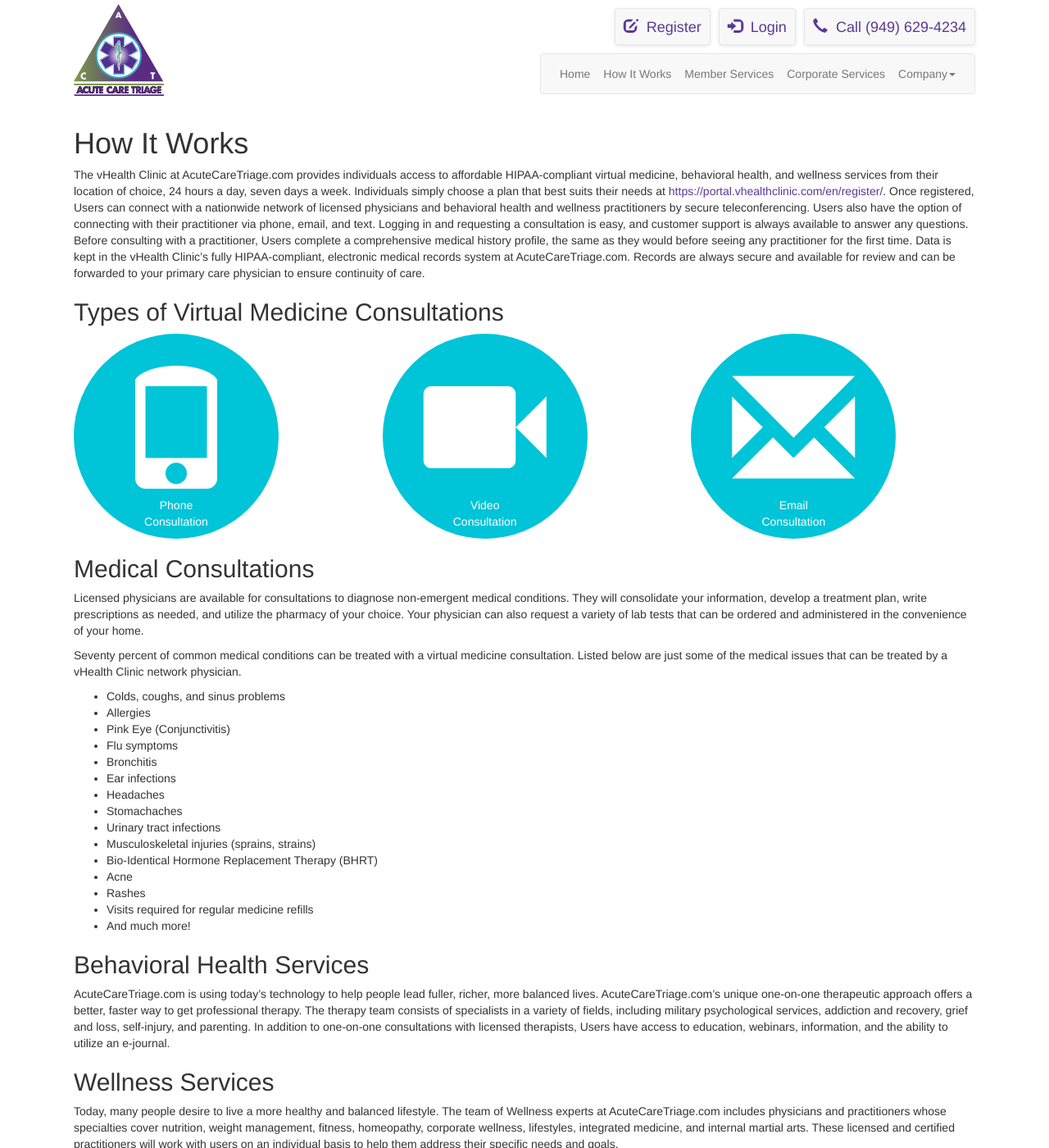
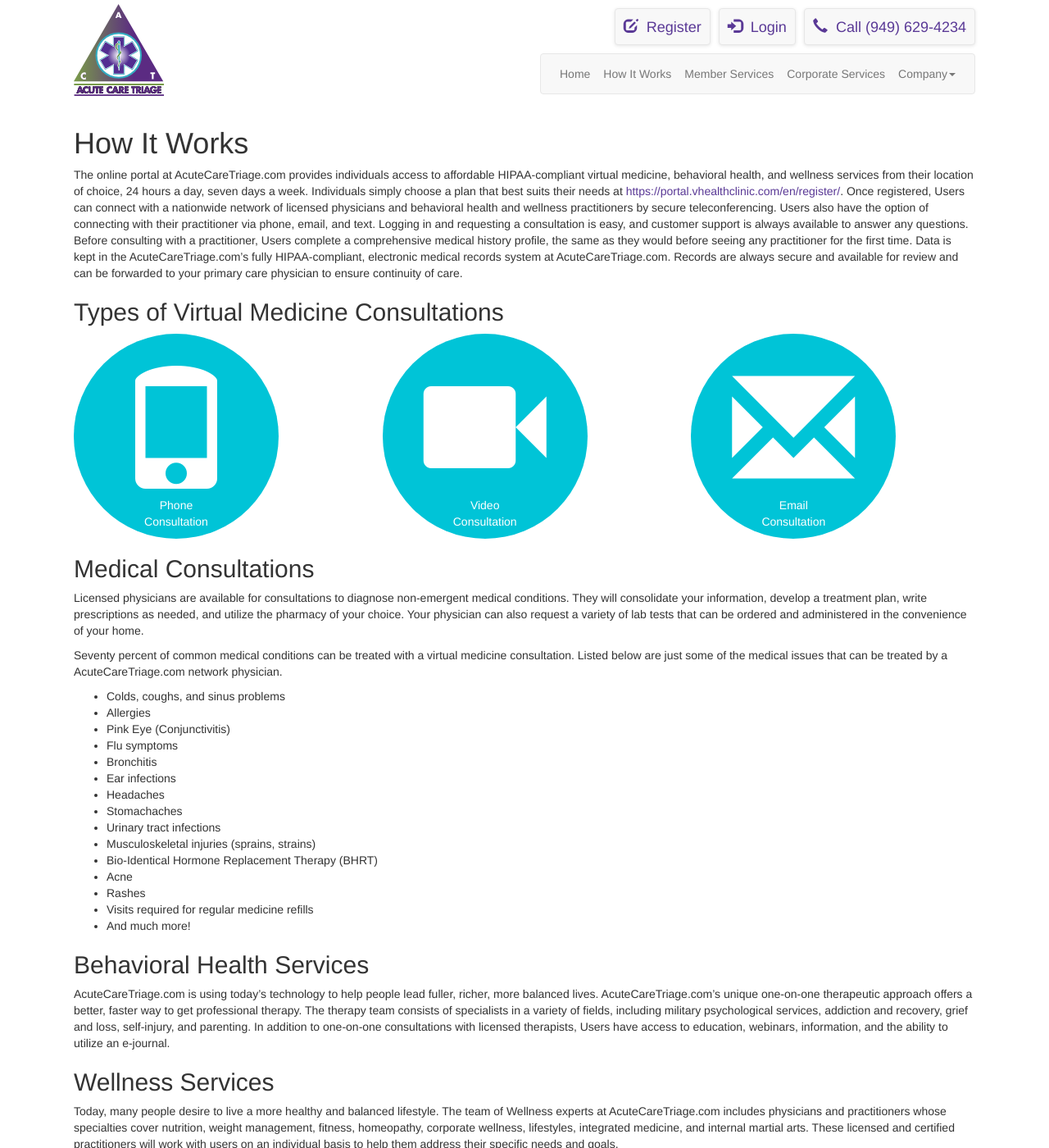
Before and after one commit to 1VirtualHealth/vhealthclinic.com, a Jekyll site: the page built from _posts/static/0100-01-03-how-it-works.html, in a window 1280 px wide and 1400 px high. Shown: the whole window at 82% size. Built offline with Jekyll 4.4.1, drawn with Linux system fonts in a browser that asks for light colours; nearby versions of some CDN libraries; Markdown is read by kramdown in place of the engine named in the settings; some of the changed text lies outside the part shown.

Commit message:
Update 0100-01-03-how-it-works.html

```diff
--- a/_posts/static/0100-01-03-how-it-works.html
+++ b/_posts/static/0100-01-03-how-it-works.html
@@ -6,7 +6,7 @@
 ---
 
 <h1>How It Works</h1>
-<p>The vHealth Clinic at {{ site.name }} provides individuals access to affordable HIPAA-compliant virtual medicine, behavioral health, and wellness services from their location of choice, 24 hours a day, seven days a week. Individuals simply choose a plan that best suits their needs at <a title="Registration" href="{{ site.data.links.register }}">{{ site.data.links.register }}</a>. Once registered, Users can connect with a nationwide network of licensed physicians and behavioral health and wellness practitioners by secure teleconferencing. Users also have the option of connecting with their practitioner via phone, email, and text. Logging in and requesting a consultation is easy, and customer support is always available to answer any questions. Before consulting with a practitioner, Users complete a comprehensive medical history profile, the same as they would before seeing any practitioner for the first time. Data is kept in the vHealth Clinic’s fully HIPAA-compliant, electronic medical records system at {{ site.name }}. Records are always secure and available for review and can be forwarded to your primary care physician to ensure continuity of care.</p>
+<p>The online portal at {{ site.name }} provides individuals access to affordable HIPAA-compliant virtual medicine, behavioral health, and wellness services from their location of choice, 24 hours a day, seven days a week. Individuals simply choose a plan that best suits their needs at <a title="Registration" href="{{ site.data.links.register }}">{{ site.data.links.register }}</a>. Once registered, Users can connect with a nationwide network of licensed physicians and behavioral health and wellness practitioners by secure teleconferencing. Users also have the option of connecting with their practitioner via phone, email, and text. Logging in and requesting a consultation is easy, and customer support is always available to answer any questions. Before consulting with a practitioner, Users complete a comprehensive medical history profile, the same as they would before seeing any practitioner for the first time. Data is kept in the {{ site.name }}’s fully HIPAA-compliant, electronic medical records system at {{ site.name }}. Records are always secure and available for review and can be forwarded to your primary care physician to ensure continuity of care.</p>
 <h2>Types of Virtual Medicine Consultations</h2>
 <div class="row">
 <div class="clearfix col-sm-4">
@@ -27,7 +27,7 @@
 </div>
 <h2>Medical Consultations</h2>
 <p>Licensed physicians are available for consultations to diagnose non-emergent medical conditions. They will consolidate your information, develop a treatment plan, write prescriptions as needed, and utilize the pharmacy of your choice. Your physician can also request a variety of lab tests that can be ordered and administered in the convenience of your home.</p>
-<p> Seventy percent of common medical conditions can be treated with a virtual medicine consultation. Listed below are just some of the medical issues that can be treated by a vHealth Clinic network physician.</p>
+<p> Seventy percent of common medical conditions can be treated with a virtual medicine consultation. Listed below are just some of the medical issues that can be treated by a {{ site.name }} network physician.</p>
 <ul>
 <li>Colds, coughs, and sinus problems</li>
 <li>Allergies</li>
@@ -50,8 +50,8 @@
 <h2>Wellness Services</h2>
 <p>Today, many people desire to live a more healthy and balanced lifestyle. The team of Wellness experts at {{ site.name }} includes physicians and practitioners whose specialties cover nutrition, weight management, fitness, homeopathy, corporate wellness, lifestyles, integrated medicine, and internal martial arts. These licensed and certified practitioners will work with users on an individual basis to help them address their specific needs and goals.</p>
 <h2>{{ site.name }}&rsquo;s RxAdvantage Prescription Card</h2>
-<p>Users of the vHealth Clinic at {{ site.name }}’s virtual medicine portal receive a simple way to save money on prescriptions. With a network of pharmacies, you can enjoy the service and convenience of the pharmacy you trust with the saving you’ve been missing.</p>
-<p>Benefits of vHealth Clinic’s RxAdvantage Card:</p>
+<p>Users of the online portal at {{ site.name }}’s virtual medicine portal receive a simple way to save money on prescriptions. With a network of pharmacies, you can enjoy the service and convenience of the pharmacy you trust with the saving you’ve been missing.</p>
+<p>Benefits of {{ site.name }}’s RxAdvantage Card:</p>
 <ul>
 <li>Accepted at over 60,000 pharmacies nationwide</li>
 <li>Saves you up to 75% off retail</li>
```
